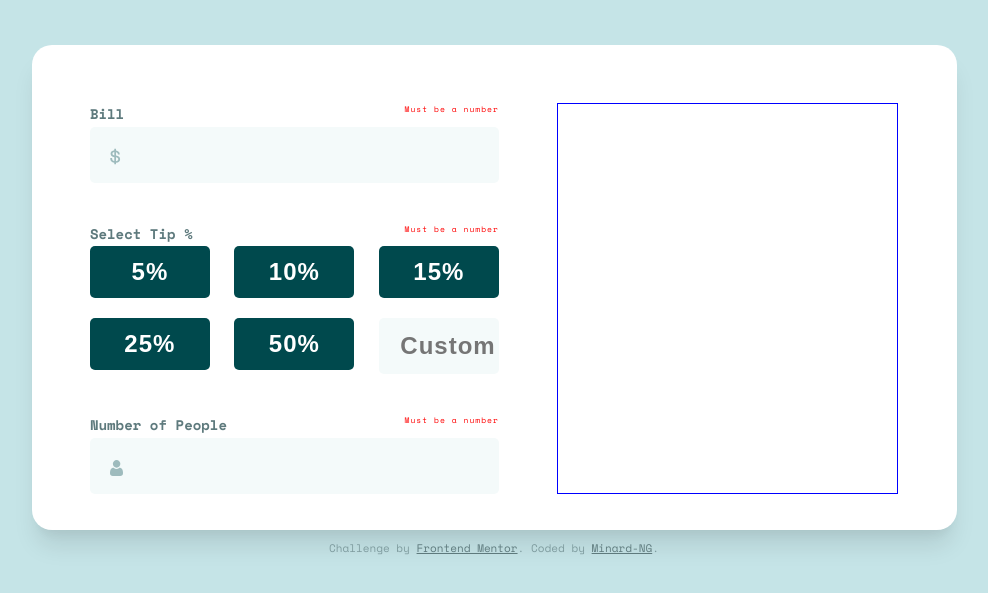
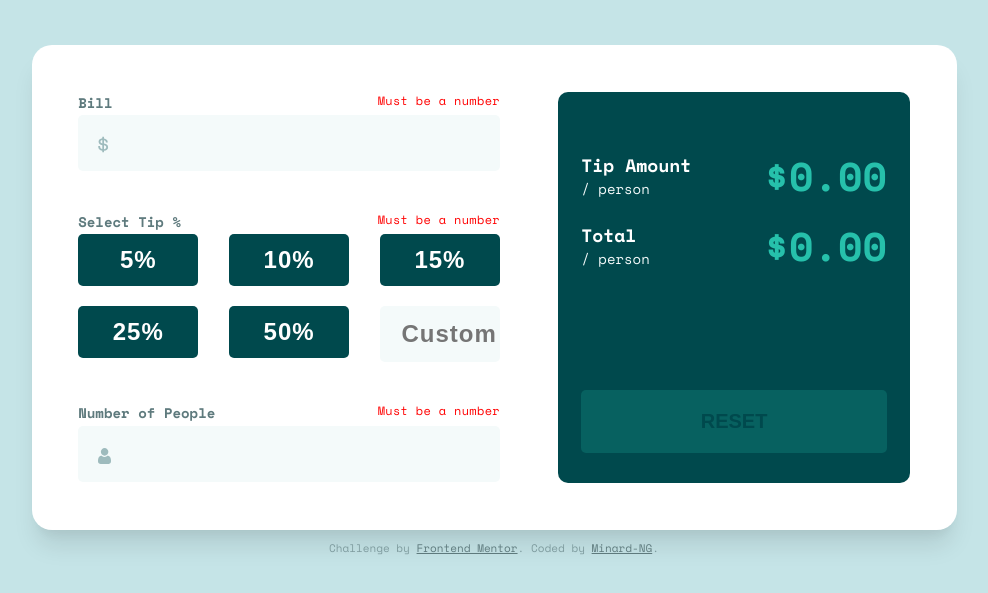
Before and after one commit to Minard-NG/Tip-calculator, a plain HTML site: page index.html in a window 1280 px wide. Shown: the part 165-758 px from the top of the page, without its empty margins (146-1134 px from the left). Drawn offline with nearby package versions, Linux system fonts and the light colour scheme.

Commit message:
completed output section

```diff
--- a/css/_global.scss
+++ b/css/_global.scss
@@ -23,12 +23,13 @@ body{
     font-size: 1.5rem;
     display: grid;
     grid-template: min-content max-content min-content/ 1fr;
-    height: 100vh;
     width: 100%;
     align-content: center;
     justify-content: center;
+    overflow-y: scroll;
 
 }
+
 label{
     display: flex;
     justify-content: space-between;
@@ -38,9 +39,9 @@ label{
     font-weight: 700;
     color: $grayishCyan1;
     .error{
-        font-size: 0.5rem;
-        font-weight: 300;
+        font-size: 0.75rem;
+        font-weight: 400;
         color: red;
-        letter-spacing: 1px;
+        letter-spacing: 0.3px;
     }
 }
--- a/css/_main.scss
+++ b/css/_main.scss
@@ -4,9 +4,9 @@ main {
   justify-self: center;
   width: 100%;
   max-width: 925px;
-  padding: calc(1.25rem + 3vw);
+  padding: calc(1rem + 2.4vw);
   gap: 1.5rem calc(1.25rem + 3vw);
-  height: 80vh;
+
   background-color: $white;
   border-radius: 20px 20px 0px 0px;
   box-shadow: rgba(0, 0, 0, 0.1) 0px 20px 25px -5px,
@@ -87,7 +87,7 @@ main {
     }
 
     &-no {
-        position: relative;
+      position: relative;
       input {
         width: 100%;
         font-size: 1.5rem;
@@ -112,16 +112,78 @@ main {
     }
   }
   .output__sect {
+    display: flex;
+    flex-direction: column;
     width: 100%;
     height: 100%;
-    border: 1px solid blue;
+    background-color: $elementBg;
+    border-radius: 10px;
+    padding: 2.5rem 0rem 1.2rem;
+
+    p {
+      width: 87%;
+      margin: 0 auto;
+      display: grid;
+      grid-template: 1fr 1fr / 2fr 1fr;
+      grid-template-areas: "title content" "subtitle content";
+      height: 40px;
+      margin-bottom: 1.875rem;
+
+      .title {
+        grid-area: title;
+        font-size: 1.125rem;
+        font-weight: 700;
+        color: $white;
+      }
+      .subtitle {
+        grid-area: subtitle;
+        font-size: 0.875rem;
+        font-weight: 400;
+        color: $lightCyan2;
+      }
+      .content {
+        grid-area: content;
+        align-self: center;
+        font-size: 2.5rem;
+        font-weight: 700;
+        color: $strongCyan;
+      }
+    }
+    button {
+      width: 87%;
+      margin: auto auto 0px;
+      border: none;
+      border-radius: 5px;
+      font-size: 1.25rem;
+      font-weight: 700;
+      padding: 1.25rem 0rem;
+      background: $strongCyan;
+      color: $elementBg;
+      transition: all 200ms ease-in-out;
+
+      &:disabled{
+        opacity: 0.2;
+      }
+      &:hover{
+          cursor: pointer;
+          opacity: 1;
+          background-color: $strongCyan;
+      }
+    }
   }
 }
 
 @media only screen and (min-width: 930px) {
+  body {
+    height: 100vh;
+  }
   main {
     grid-template: 1fr / 1.2fr 1fr;
     height: 485px;
     border-radius: 20px;
+
+    .output__sect{
+        padding: 3.75rem 0rem 1.875rem;
+    }
   }
 }
--- a/index.html
+++ b/index.html
@@ -58,7 +58,11 @@
         </div>
       </div>
 
-      <div class="output__sect"></div>
+      <div class="output__sect">
+        <p><span class="title">Tip Amount</span ><span class="subtitle">  / person</span> <span class="content">$0.00</span></p>
+        <p><span class="title">Total</span ><span class="subtitle">  / person</span> <span class="content">$0.00</span></p>
+        <button disabled>RESET</button>
+      </div>
     </main>
     <footer class="attribution">
       Challenge by
```
Also changed, not shown: css/style.css, 1 other file.
